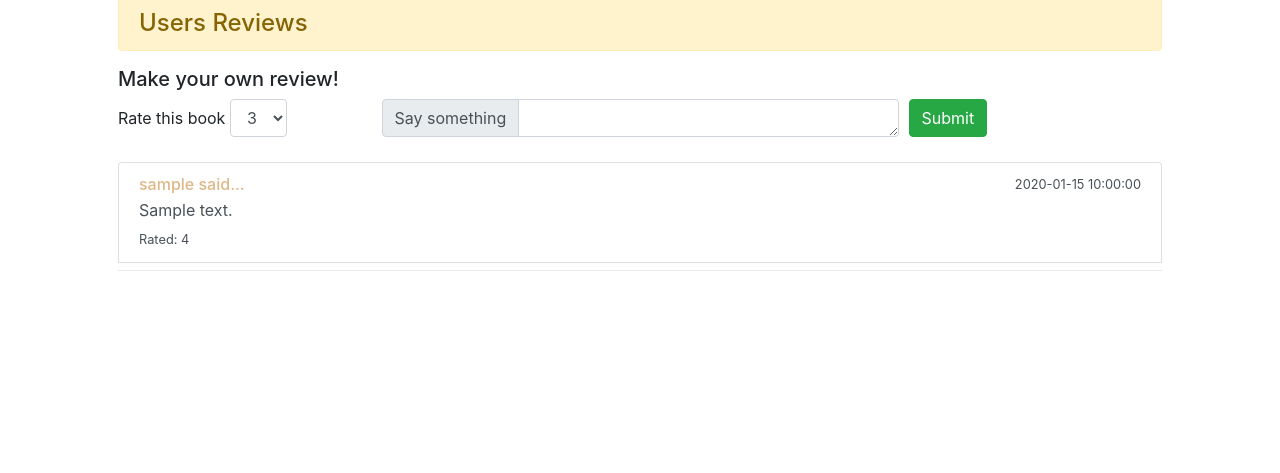
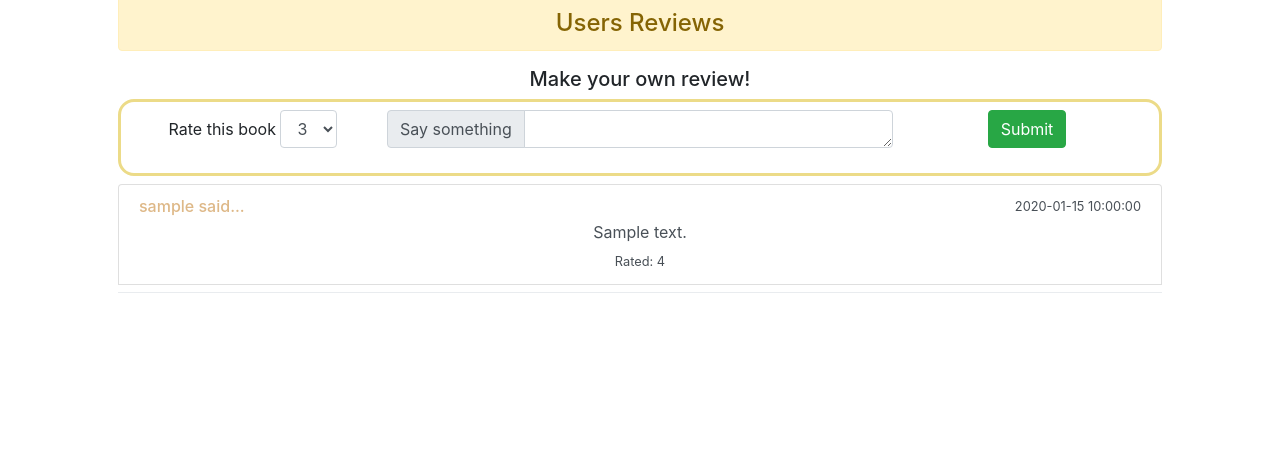
Before and after one commit to syadallah/Books-review, a Flask app: template templates/book.html in a window 1280 px wide. Shown: the part 327-800 px from the top of the page. Run offline with Flask 2, Linux system fonts and the light colour scheme; the template is opened without the code that fills it: most values are stand-ins (such as "Sample title", 1, 10 or a date in 2020); some libraries are stand-ins or nearby versions.

Commit message:
Add style to book container

```diff
--- a/static/style.css
+++ b/static/style.css
@@ -10,3 +10,37 @@ main .form-control
 .card-body {
     text-align: start;
 }
+.results-container {
+    display: flex;
+    flex-direction: row;
+    flex-wrap: wrap;
+    justify-content: space-around;
+    align-items: baseline;
+}
+
+.book-container {
+    display: flex;
+    justify-content: center;
+}
+
+.form-border {
+    border-color: #ECDB88;
+    border-style: solid;
+    border-radius: 1rem;
+    padding: 0.5rem;
+}
+
+main
+{
+    /* scroll horizontally as needed */
+    overflow-x: auto;
+
+    /* center contents */
+    text-align: center;
+}
+
+main img
+{
+    /* constrain images on small screens */
+    max-width: 100%;
+}
```
